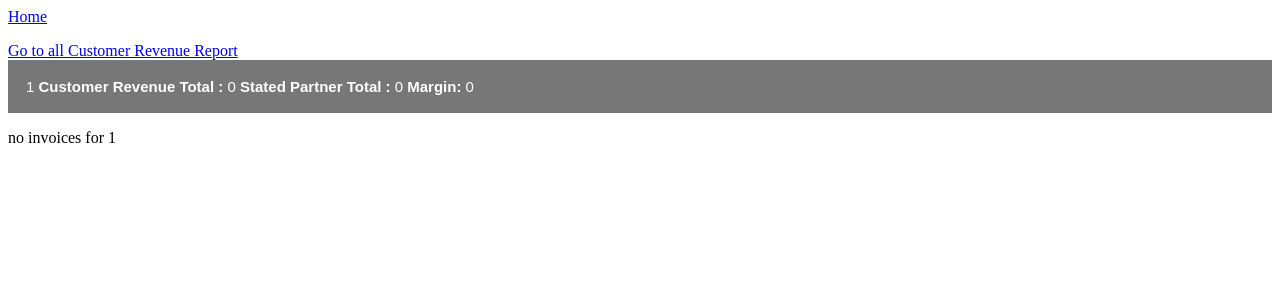
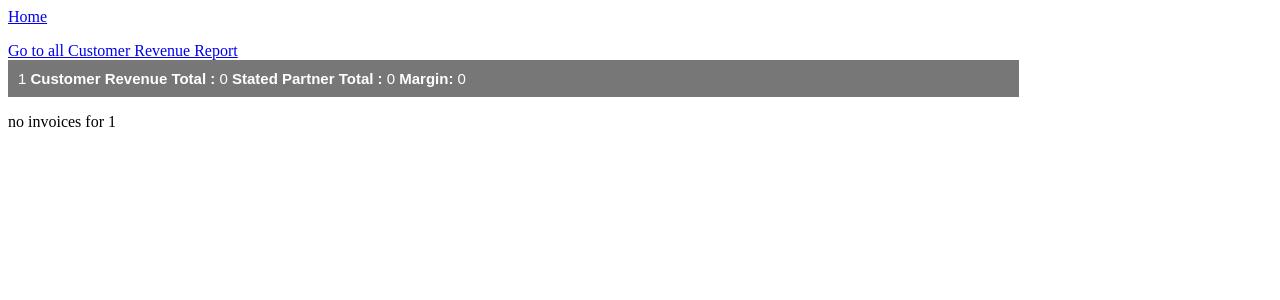
Before and after one commit to MacarioTala/InvoicingWeb, a Django app: page /InvoicingWeb/SideBySideSummary/1 in a window 1280 px wide. Shown: the top 300 px of the page. Run offline with Django 3.2, Linux system fonts and the light colour scheme; data that the repository does not hold is empty.

Commit message:
Added Remittance to the admin site Changed font sizes in SideBySideSummary.html Changed model to add Remittance class

```diff
--- a/InvoicingProject/InvoicingWeb/admin.py
+++ b/InvoicingProject/InvoicingWeb/admin.py
@@ -1,5 +1,6 @@
 from django.contrib import admin
 from .models import Project,Resource,Customer,CustomerInvoice,CustomerInvoiceLineItem,ResourceRate,Partner,PartnerInvoice,PartnerInvoiceLineItem
+from .models import Remittance
 
 #Inlines and custom admins
 class PartnerInvoiceLineItemInline(admin.TabularInline):
@@ -27,3 +28,4 @@ admin.site.register(CustomerInvoice,CustomerInvoiceAdmin)
 admin.site.register(ResourceRate)
 admin.site.register(PartnerInvoice,PartnerInvoiceAdmin)
 admin.site.register(Partner)
+admin.site.register(Remittance)
--- a/InvoicingProject/InvoicingWeb/models.py
+++ b/InvoicingProject/InvoicingWeb/models.py
@@ -18,6 +18,9 @@ class Remittance(models.Model):
 	RemittanceDate=models.DateField(null=True)
 	RemittanceConfirmationCode=models.CharField(blank=True,max_length=50)
 	RemittanceAmount=models.DecimalField(max_digits=12,decimal_places=2,default=0.00)
+
+	def __str__(self)-> str:
+		return str(self.RemittanceDate) + "-" + str(self.RemittanceAmount)
 
 #customer stuff
 class Customer(models.Model):
--- a/InvoicingProject/InvoicingWeb/templates/InvoicingWeb/SideBySideSummary.html
+++ b/InvoicingProject/InvoicingWeb/templates/InvoicingWeb/SideBySideSummary.html
@@ -14,15 +14,15 @@
 }
 
 .column {
-  flex: 50%;
+  flex: 25%;
   padding: 5px;
 }
 .collapsible {
   background-color: #777;
   color: white;
   cursor: pointer;
-  padding: 18px;
-  width: 100%;
+  padding: 10px;
+  width: 80%;
   border: none;
   text-align: left;
   outline: none;
@@ -34,8 +34,9 @@
 }
 
 .content {
-  padding: 0 18px;
+  padding: 0 10px;
   max-height: 0;
+  font-size:15px;
   overflow: hidden;
   transition: max-height 0.2s ease-out;
 }
@@ -43,13 +44,13 @@
 table {
   border-collapse: collapse;
   border-spacing: 0;
-  width: 100%;
+  width: 80%;
   border: 1px solid #ddd;
 }
 
 th, td {
   text-align: left;
-  padding: 16px;
+  padding: 10px;
 }
 
 tr:nth-child(even) {
```
